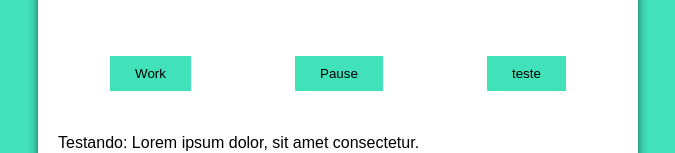
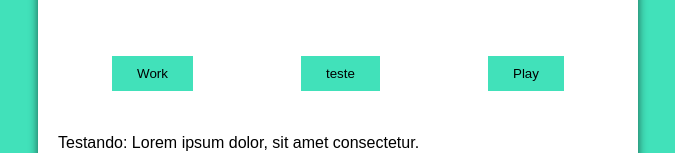
Before and after one commit to franciscopgit/typescript-pomodoro-react, a React (Create React App) app: page / in a window 1280 px wide. Shown: the part 214-367 px from the top of the page, without its empty margins (302-977 px from the left). Built offline with nearby package versions, Linux system fonts and the light colour scheme.

Commit message:
372
Botão para iniciar o Pomodoro (Working)

```diff
--- a/src/components/pomodoro-timer.tsx
+++ b/src/components/pomodoro-timer.tsx
@@ -1,4 +1,4 @@
-import React from 'react';
+import React, { useEffect } from 'react';
 import { useInterval } from '../hooks/use-interval';
 // import { secondsToTime } from '../utils/seconds-to-time';
 import { Button } from './botton';
@@ -15,6 +15,10 @@ export function PomodoroTimer(props: Props): JSX.Element {
   const [mainTime, setMainTime] = React.useState(props.PomodoroTime);
   const [timeCounting, setTimeCounting] = React.useState(false);
   const [working, setWorking] = React.useState(false);
+
+  useEffect(() => {
+    if (working) document.body.classList.add('working');
+  }, [working]);
 
   useInterval(
     () => {
@@ -34,8 +38,11 @@ export function PomodoroTimer(props: Props): JSX.Element {
       <Timer mainTime={mainTime} />
       <div className="controls">
         <Button text="Work" onClick={() => configureWork()}></Button>
-        <Button text="Pause" onClick={() => console.log('2')}></Button>
         <Button text="teste" onClick={() => console.log(1)}></Button>
+        <Button
+          text={timeCounting ? 'Pause' : 'Play'}
+          onClick={() => setTimeCounting(!timeCounting)}
+        ></Button>
       </div>
       <div className="details">
         <p>Testando: Lorem ipsum dolor, sit amet consectetur.</p>
```
